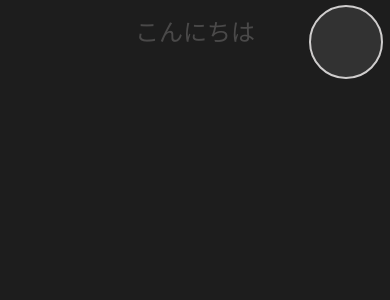
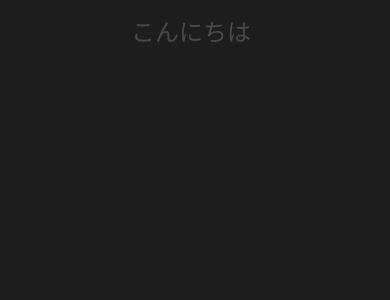
Before and after one commit to cerebrium/portfolioNext, a Next.js app: page /about in a window 390 px wide. Shown: the top 300 px of the page. Built offline with nearby package versions, Linux system fonts and the light colour scheme.

Commit message:
almost done

```diff
--- a/pages/about.tsx
+++ b/pages/about.tsx
@@ -39,7 +39,7 @@ const About = () => {
         setRightTextAppear(styles.rightAppear)
         setTimeout( () => {
             router.push('/work')
-        }, 500000)
+        }, 5000)
     }
 
 
--- a/styles/About.module.scss
+++ b/styles/About.module.scss
@@ -710,6 +710,39 @@
 }
 
 @media only screen and (max-width: 600px) {
+    // animation for maiking big
+    @keyframes makeCircleWholeScreen {
+        0% {
+            position: absolute;
+            border-radius: 50%;
+            z-index: 4;
+            padding: 0;
+            min-width: 150px;
+            height: 150px;
+            border-radius: 50%;
+            border: 2px solid rgb(255, 255, 255);
+            background-image: url('./images/backgroundPortfolioColors.jpg');
+            background-repeat: no-repeat;
+            background-attachment: fixed;
+            background-position: center;
+            background-size: cover;
+        }
+        100% {
+            position: absolute;
+            top: -100px;
+            z-index: 4;
+            border-radius: 50%;
+            padding: 0;
+            min-width: 10000px;
+            height: 10000px;
+            border-radius: 50%;
+            background-image: url('./images/backgroundPortfolioColors.jpg');
+            background-repeat: no-repeat;
+            background-attachment: fixed;
+            background-position: center;
+            background-size: cover;
+        }
+    }
     @keyframes homeMainBoxEffect {
         0% {
             opacity: 0;
@@ -778,11 +811,12 @@
     }
     .aboutMainContainer {
         display: grid;
-        grid-template-columns: 20% 60% 20%;
+        height: 100vh;
+        grid-template-columns: 19% 60% 20%;
         grid-template-rows: 10% 80%;
         grid-template-areas:
-        '. title .'
-        'leftCircle mainContent rightCircle'
+        'leftCircle title rightCircle'
+        '. mainContent .'
         ;
         .aboutTitleBox {
             font-size: 1.5em;
@@ -791,14 +825,12 @@
             font-size: 1em;
         }
         .circleContainerLeft {
+            position: relative;
             grid-area: leftCircle;
-            position: absolute;
             top: 5px;
             left: 5px;
             z-index: 2;
             font-family: 'Segoe UI', Tahoma, Geneva, Verdana, sans-serif;
-            width: 20%;
-            height: 10%;
             @extend %centerThings;
             align-items: flex-start;
             .aboutContainer {
@@ -821,8 +853,18 @@
                     animation: makeCircleWholeScreenBlack 3s forwards;
                 }
             }
+            .leftAppear {
+                animation: makeAppear 1s forwards;
+                position: absolute;
+                display: flex;
+                color: white;
+                font-size: 2em;
+                left: 20px;
+                top: 30px;
+                z-index: 20;
+            }
         }
-            // animation for maiking big
+    //         // animation for maiking big
         @keyframes makeCircleWholeScreenBlackerTwo {
             0% {
                 position: absolute;
@@ -839,6 +881,7 @@
             100% {
                 position: absolute;
                 z-index: 10;
+                top: -200px;
                 border-radius: 50%;
                 padding: 0;
                 min-width: 10000px;
@@ -849,23 +892,18 @@
         }
         .circleContainerRight {
             grid-area: rightCircle;
-            position: absolute;
-            top: 5px;
-            right: 5px;
+            position: relative;
             z-index: 2;
             font-family: 'Segoe UI', Tahoma, Geneva, Verdana, sans-serif;
-            width: 20%;
-            height: 10%;
-            @extend %centerThings;
-            align-items: flex-start;
+            margin-top: 5px;
             .workContainer {
                 border-radius: 50%;
-                animation: homeMainBoxEffect 1s .5s forwards;
+                animation: homeMainBoxEffect 17s .5s forwards;
                 animation-delay: 1s;
                 .textContainer {
                     @extend %textContaineCircles;
                     animation: delayVisibility;
-                    animation-duration: 17.5s;
+                    animation-duration: 20.5s;
                     animation-delay: 0s;
                     animation-fill-mode: forwards;
                     font-size: 1.1em;
@@ -873,7 +911,7 @@
             }
             // animatino to make big
             .homeMakeBigDark {
-                animation: makeCircleWholeScreenBlackerTwo 50s forwards;
+                animation: makeCircleWholeScreenBlackerTwo 5s forwards;
             }
             .rightAppear {
                 animation: makeAppear 1s forwards;
@@ -881,8 +919,8 @@
                 display: flex;
                 color: white;
                 font-size: 2em;
-                right: 10px;
-                top: 160px;
+                right: 15px;
+                top: 30px;
                 z-index: 20;
             }
         }
```
Also changed, not shown: pages/work.tsx (+6 -2 lines), styles/Work.module.scss (+9 -7 lines).
